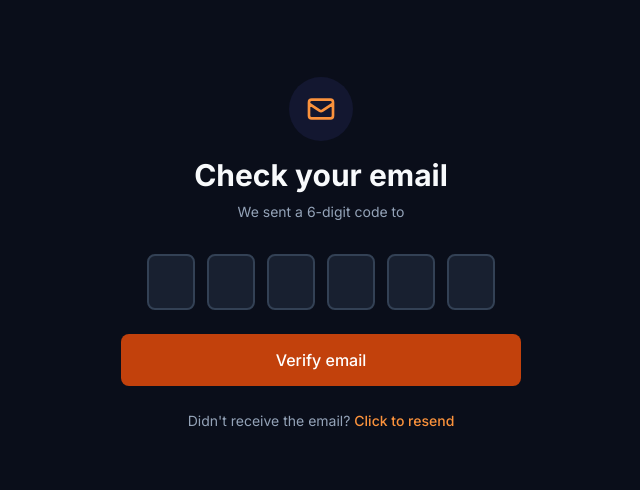
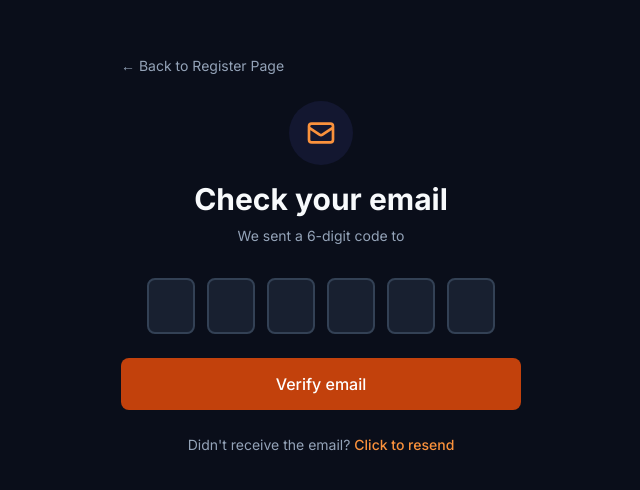
Before and after one commit to hasan-kheireddin/4i2e-Arena, a React (Vite) app in the folder frontend/: page /verify-email in a window 1280 px wide. Shown: the part 146-636 px from the top of the page, without its empty margins (319-959 px from the left). Built offline with nearby package versions, Linux system fonts and the light colour scheme.

Commit message:
Add back home button to email verification page

```diff
--- a/frontend/src/pages/VerifyEmailPage.tsx
+++ b/frontend/src/pages/VerifyEmailPage.tsx
@@ -4,6 +4,7 @@ import { useTranslation } from "react-i18next";
 import { useAuth } from "../context/AuthContext";
 import { verifyEmail, resendOTP } from "../services/auth";
 import type { ApiError } from "../services/api";
+import { Link } from "react-router-dom";
 
 export default function VerifyEmailPage() {
   const { t } = useTranslation();
@@ -103,6 +104,20 @@ export default function VerifyEmailPage() {
       style={{ backgroundColor: "var(--color-bg)" }}
     >
       <div className="max-w-md w-full px-6">
+
+
+      {/* Back Home */}
+    <div className="mb-6">
+      <Link
+        to="/register"
+        className="inline-flex items-center gap-1.5 text-sm transition-opacity hover:opacity-70"
+        style={{ color: "var(--color-text-muted)" }}
+      >
+        ← {t("Back to Register Page", "Back to Register Page")}
+      </Link>
+    </div>
+
+
         {/* Header */}
         <div className="mb-8 text-center">
           <div className="mb-4 flex justify-center">
```
